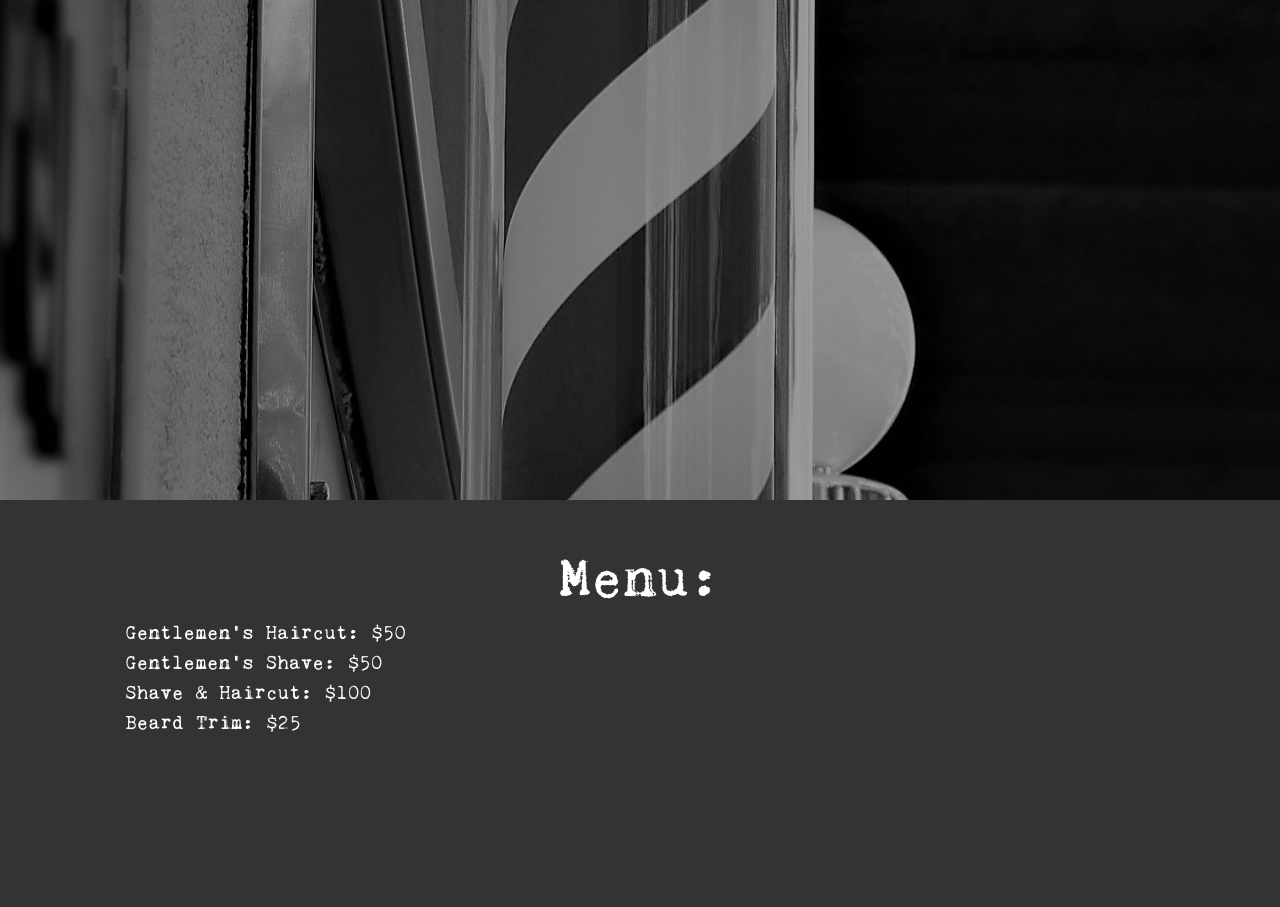
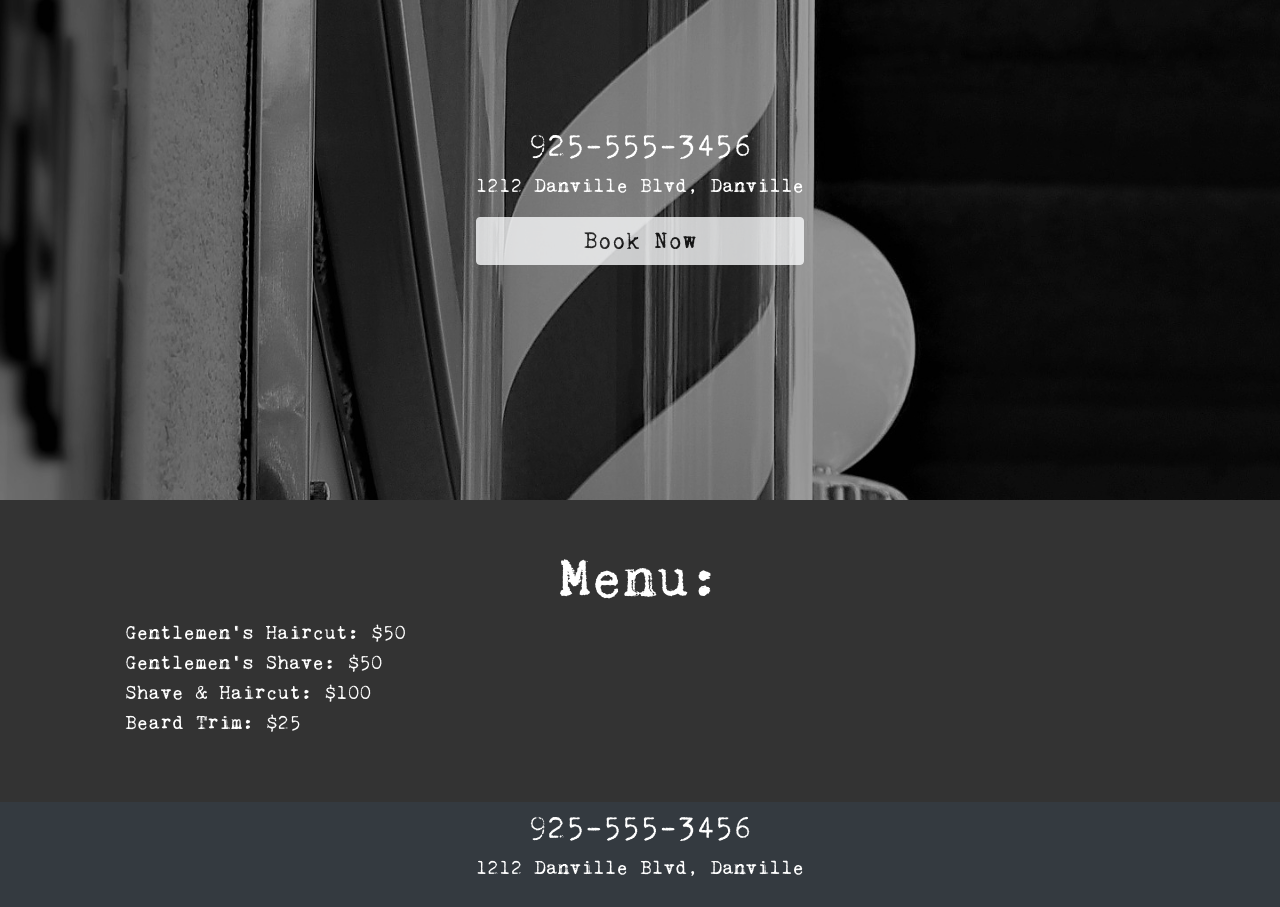
Before and after one commit to jtpolasek/barberdraft2, a plain HTML site: page index.html in a window 1280 px wide. Shown: the part 300-1207 px from the top of the page. Before the commit the page ends 1102 px from the top, so only its background shows below. Drawn offline with Linux system fonts and the light colour scheme.

Commit message:
added book now button

```diff
--- a/index.html
+++ b/index.html
@@ -9,8 +9,6 @@
   <link rel="stylesheet" href="css/font-awesome.min.css">
   <link rel="stylesheet" href="css/bootstrap.css">
   <link rel="stylesheet" href="css/style.css">
-
-
 </head>
 
 <body id="home">
@@ -36,7 +34,6 @@
             <a href="#location-head-section" class="nav-link">Location</a>
           </li>
         </ul>
-
       </div>
     </div>
   </nav>
@@ -48,14 +45,29 @@
           <div class="row">
             <div class="col">
               <div class="d-flex flex-column no-wrap  align-items-center  justify-content-center">
-                <h1 class="display-6 text-center display-4" id="hero-title">Frank's Barber Shop</h1>
+                <h1 class="display-4 text-center" id="hero-title">Frank's Barber Shop</h1>
               </div>
             </div>
           </div>
         </div>
+        <div class="container">
+            <div class="d-flex address align-items-center justify-content-center">
+                <div class="row ">
+                    <div class="col text-center">
+                      <div class="py-2">
+                        <h1 class="h2">925-555-3456</h1>
+                        <p class="lead">1212 Danville Blvd, Danville</p>
+                        <a href="https://www.schedulicity.com/scheduling/mmqeml"
+                         class="btn btn-light btn-xlg btn-block">Book Now</a>
+                      </div>
+                    </div>
+                  </div>
+              </div>
+        </div>
       </div>
     </div>
   </header>
+
   <section id="menu-head-section">
     <div class="container">
       <div class="row">
@@ -73,6 +85,18 @@
     </div>
     </div>
   </section>
+  <div id="main-footer" class="bg-dark">
+      <div class="container">
+        <div class="row">
+          <div class="col text-center">
+            <div class="py-2">
+              <h1 class="h2">925-555-3456</h1>
+              <p class="lead">1212 Danville Blvd, Danville</p>
+            </div>
+          </div>
+        </div>
+      </div>
+    </div>
   <script src="js/jquery.min.js"></script>
   <script src="js/popper.min.js"></script>
   <script src="js/bootstrap.min.js"></script>
--- a/scss/style.scss
+++ b/scss/style.scss
@@ -43,6 +43,14 @@ body{
   }
   .home-inner{
     padding-top:150px;
+    .address{
+      margin-top: 25vh;
+    }
+    .btn{
+      opacity: 0.8;
+      font-size:1.5em;
+    }
+
   }
   .card-form{
     opacity:0.8;
```
Also changed, not shown: css/style.css.
